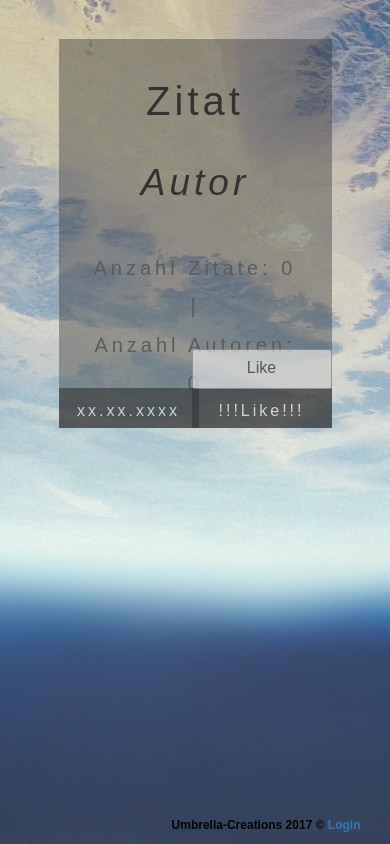
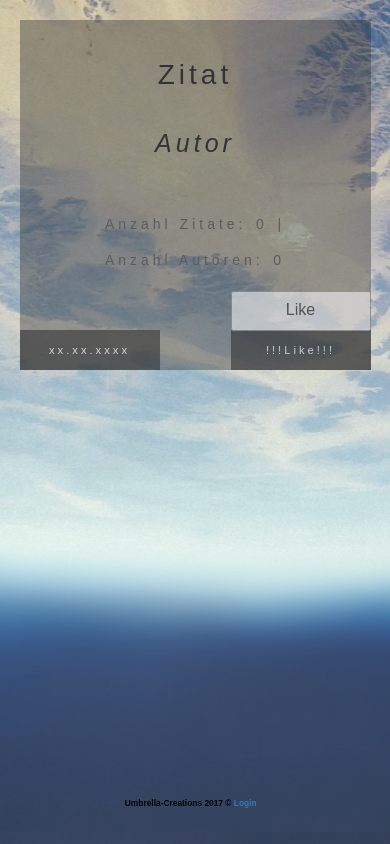
Before and after one commit to UmbrellaCreations/Modul-426---Software-agil-entwicklen-Fabian-Dennler-, a PHP site: page / in a window 390 px wide. Run offline with PHP 8.4, Linux system fonts and the light colour scheme; data that the repository does not hold is empty.

Commit message:
Styling index

```diff
--- a/zitate/root/Zitate/css/styles.css
+++ b/zitate/root/Zitate/css/styles.css
@@ -47,7 +47,7 @@ h2 {
 	position: absolute;
     font-size: 12px;
     margin-top: -30px;
-	bottom: 0%;
+	bottom: 3%;
     color: black;
     font-weight: bold;
     position: absolute;
@@ -168,3 +168,38 @@ span.psw {
        width: 100%;
     }
 }
+
+@media screen and (max-width: 1100px) {
+	.content {
+		padding-bottom: 80px;
+	}
+}
+
+@media screen and (max-width: 400px) {
+	.content {
+		width: 90%;
+		margin-left: 5%;
+		padding-bottom: 90px;
+		margin-top: 5%;
+	}
+
+	h1 {
+		font-size: 140%;
+	}
+
+	h2 {
+		font-size: 125%;
+	}
+
+	p {
+		font-size: 70%;
+	}
+
+	.likeBtn {
+		margin-top: -77px;
+	}
+
+	.footer {
+		left: 32%;
+	}
+}
```
Also changed, not shown: 1 other file.
